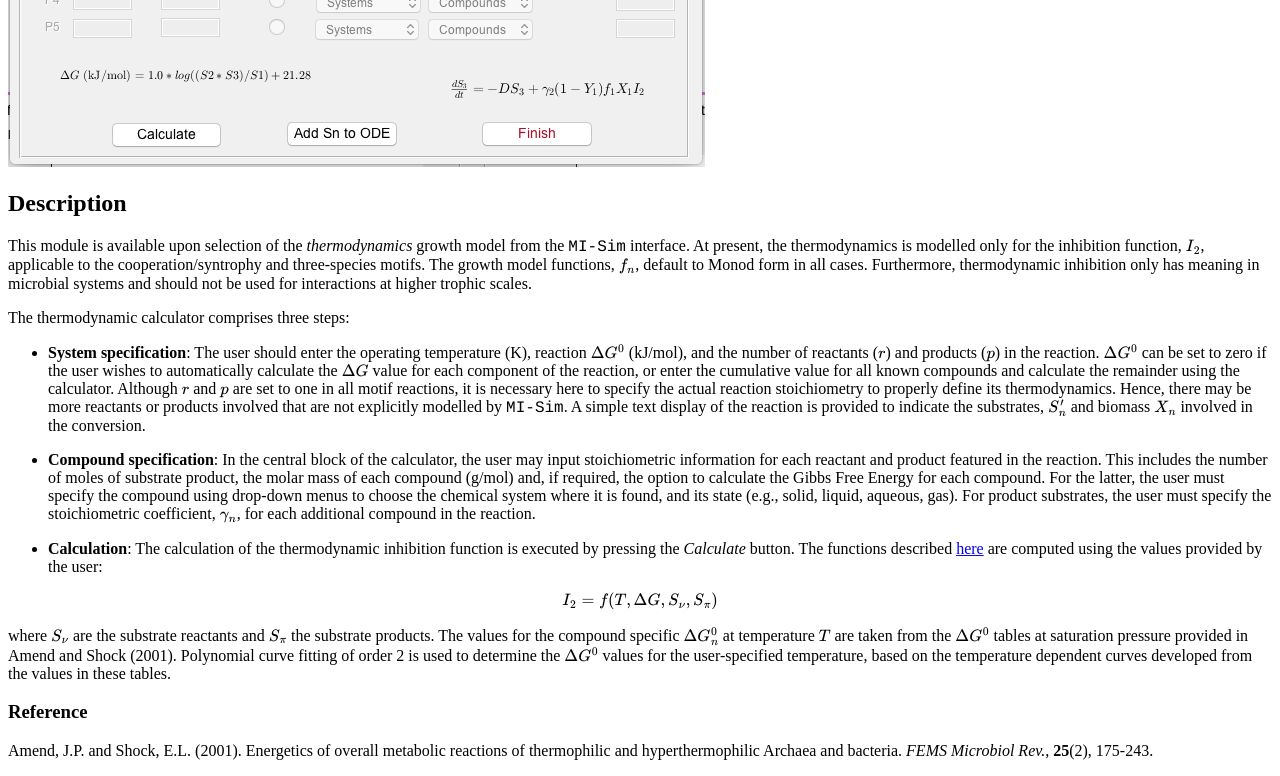
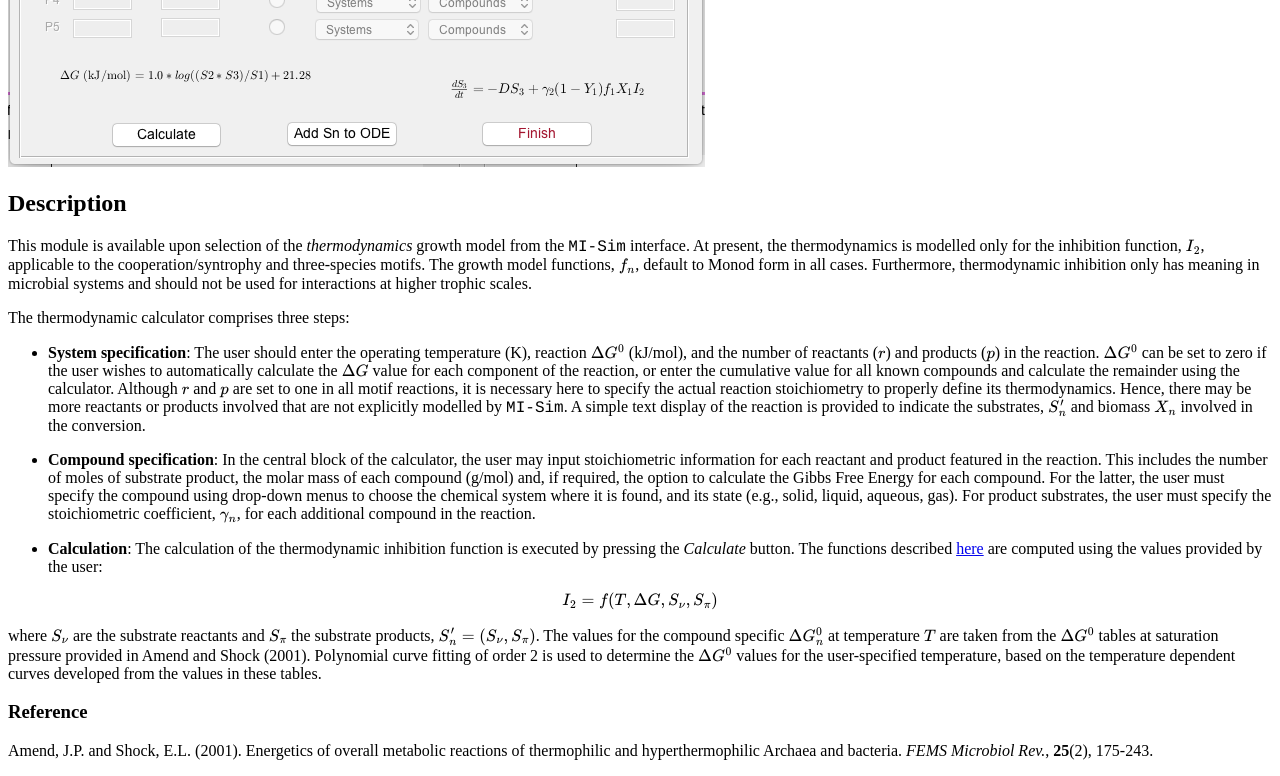
Before and after one commit to MI-SIM/MI-SIM.github.io, a Jekyll site: the page built from _posts/01-01-17-thermodynamics.md, in a window 1280 px wide and 900 px high, scrolled down 862 px, cut to the strip 0-776 px from the top of the window. Built offline with Jekyll 4.4.1, drawn with Linux system fonts in a browser that asks for light colours; formulas are drawn with MathJax 3; a style sheet for code colours, icons or effects is not loaded.

```diff
--- a/_posts/01-01-17-thermodynamics.md
+++ b/_posts/01-01-17-thermodynamics.md
@@ -39,11 +39,11 @@ system where it is found, and its state (e.g., solid, liquid, aqueous, gas). For
 coefficient, $\gamma_n$, for each additional compound in the reaction.
 
 * **Calculation**: The calculation of the thermodynamic inhibition function is executed by pressing the *Calculate* button. The functions
-described [here](http://mi-sim.github.io//inst/misiminterface.html#thermodynamic) are computed using the values provided by the user:
+described [here](http://mi-sim.github.io//inst/misiminterface.html#thermo) are computed using the values provided by the user:
 
 $$I_2 = f(T,\Delta G,S_\nu,S_\pi)$$
 
-where $S_\nu$ are the substrate reactants and $S_\pi$ the substrate products. The values for the compound specific $\Delta G_n^0$ at temperature $T$
+where $S_\nu$ are the substrate reactants and $S_\pi$ the substrate products, $S_n'=(S_\nu,S_\pi)$. The values for the compound specific $\Delta G_n^0$ at temperature $T$
 are taken from the $\Delta G^0$ tables at saturation pressure provided in Amend and Shock (2001). Polynomial curve fitting of order 2 is used to
 determine the $\Delta G^0$ values for the user-specified temperature, based on the temperature dependent curves developed from the values in these tables.
 
```
Also changed, not shown: _posts/01-01-17-misiminterface.md (+1 -1 lines).
